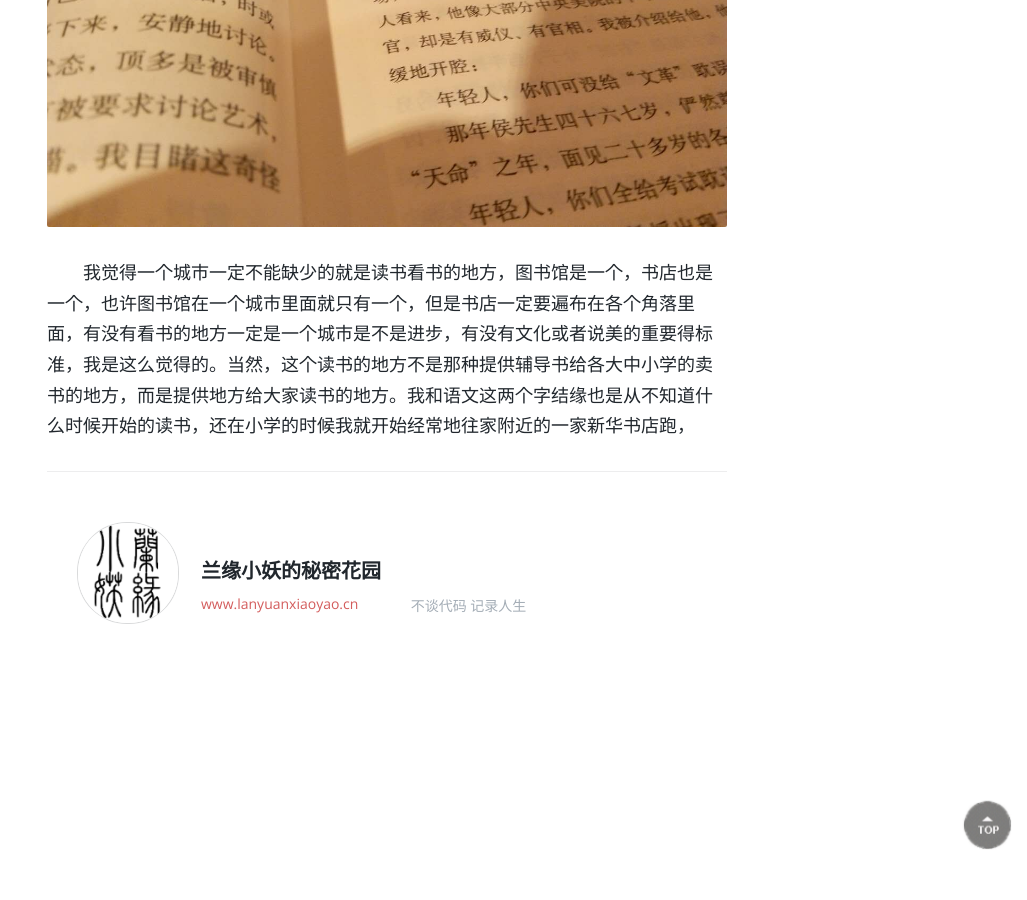
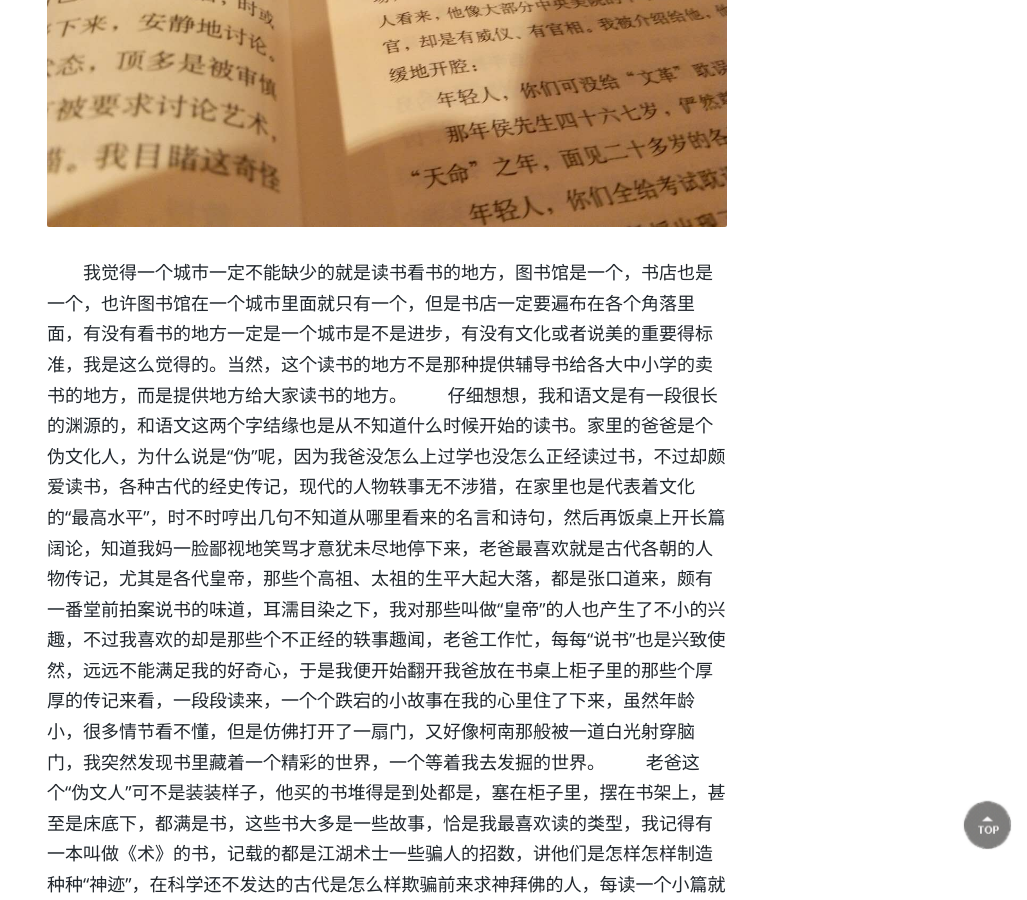
Before and after one commit to lanyuanxiaoyao/lanyuanxiaoyao.github.io, a Jekyll site: the page built from _posts/2016-01-30-book_store.markdown, in a window 1280 px wide and 900 px high, scrolled down 1378 px. Shown: the whole window, without its empty margins (253-1280 px from the left). Built offline with Jekyll 4.4.1, drawn with Linux system fonts in a browser that asks for light colours; comment, search, counter and statistics services are not loaded; some of the changed text lies outside the part shown.

```diff
--- a/_posts/2016-01-30-book_store.markdown
+++ b/_posts/2016-01-30-book_store.markdown
@@ -2,10 +2,14 @@
 layout: post
 title: 一牧书城
 image: 8.jpg
+date: 2016-02-01
 excerpt: 除了填饱肚子，我还想填饱心灵
 ---
 　　自从回到家里之后我就很多次路过明湖那个路口，看到汇丰大厦二楼新开了一家书店，叫做“一牧”。我本来对阅读的兴趣就挺大的，无奈图书馆离我家不是一点点的远，每回去一趟图书馆，都要花掉半小时在路上，虽说也是另一种惬意，但也着实是浪费了时间。现在有一家新的书店开在不远，自然十分欣喜，但先前都是匆匆路过，今晚终于是有机会一睹真容。
 
 　　在我家所在的这座小城里面，见到这样的一座书店是令人惊讶的，明亮又不刺眼的灯光，淡雅不带一点儿点缀的原木色书架，随意却又条理地散放着的桌凳，围着柱子的高脚椅，偶有传来的微微的书页之间的摩擦声，８毫米咖啡小店里散出的浓而不腻的奶香……猛然，一副仿若隐于山林间书房里的文人读书图映入脑海中。我是很享受这种感觉的，就说我是的了文艺病吧，我不介意，因为我很喜欢在这种环境里面读书，因为安静，也因为不安静。
 ![bookstore]({{site.baseurl}}/content/images/7.jpg)
-　　我觉得一个城市一定不能缺少的就是读书看书的地方，图书馆是一个，书店也是一个，也许图书馆在一个城市里面就只有一个，但是书店一定要遍布在各个角落里面，有没有看书的地方一定是一个城市是不是进步，有没有文化或者说美的重要得标准，我是这么觉得的。当然，这个读书的地方不是那种提供辅导书给各大中小学的卖书的地方，而是提供地方给大家读书的地方。我和语文这两个字结缘也是从不知道什么时候开始的读书，还在小学的时候我就开始经常地往家附近的一家新华书店跑，
+　　我觉得一个城市一定不能缺少的就是读书看书的地方，图书馆是一个，书店也是一个，也许图书馆在一个城市里面就只有一个，但是书店一定要遍布在各个角落里面，有没有看书的地方一定是一个城市是不是进步，有没有文化或者说美的重要得标准，我是这么觉得的。当然，这个读书的地方不是那种提供辅导书给各大中小学的卖书的地方，而是提供地方给大家读书的地方。
+　　仔细想想，我和语文是有一段很长的渊源的，和语文这两个字结缘也是从不知道什么时候开始的读书。家里的爸爸是个伪文化人，为什么说是“伪”呢，因为我爸没怎么上过学也没怎么正经读过书，不过却颇爱读书，各种古代的经史传记，现代的人物轶事无不涉猎，在家里也是代表着文化的“最高水平”，时不时哼出几句不知道从哪里看来的名言和诗句，然后再饭桌上开长篇阔论，知道我妈一脸鄙视地笑骂才意犹未尽地停下来，老爸最喜欢就是古代各朝的人物传记，尤其是各代皇帝，那些个高祖、太祖的生平大起大落，都是张口道来，颇有一番堂前拍案说书的味道，耳濡目染之下，我对那些叫做“皇帝”的人也产生了不小的兴趣，不过我喜欢的却是那些个不正经的轶事趣闻，老爸工作忙，每每“说书”也是兴致使然，远远不能满足我的好奇心，于是我便开始翻开我爸放在书桌上柜子里的那些个厚厚的传记来看，一段段读来，一个个跌宕的小故事在我的心里住了下来，虽然年龄小，很多情节看不懂，但是仿佛打开了一扇门，又好像柯南那般被一道白光射穿脑门，我突然发现书里藏着一个精彩的世界，一个等着我去发掘的世界。
+　　老爸这个“伪文人”可不是装装样子，他买的书堆得是到处都是，塞在柜子里，摆在书架上，甚至是床底下，都满是书，这些书大多是一些故事，恰是我最喜欢读的类型，我记得有一本叫做《术》的书，记载的都是江湖术士一些骗人的招数，讲他们是怎样怎样制造种种“神迹”，在科学还不发达的古代是怎么样欺骗前来求神拜佛的人，每读一个小篇就让我有种“原来还能这样”的感觉，和后来接触的魔术揭秘是同样的感受。除了这些旁门左道的书，看得最多的还是传记，有《乾隆盛世》、《康熙王朝》、《刘少奇传奇》、《毛泽东传奇》、《邓小平传奇》等等，其中的故事有幽默的，有悲伤的，有传奇的，一个个大大小小的故事勾画出那些人物的一生，那时候我总是有一种“我就是上帝”的错觉，审视着别人的一生，看着别人的故事仿佛自己也是其中的主人公一般经历了一番，才六年级的我就好像已经活了几辈子。也许心智也是那时候开启的吧。
+　　有了这样的熏陶，读书看书成了一件乐事，非常幸运的是新华书店离我家并没有多远，大概就是一条街的距离，每逢周末，我都喜欢跑到书店去，就好像是去玩耍一样。
```
